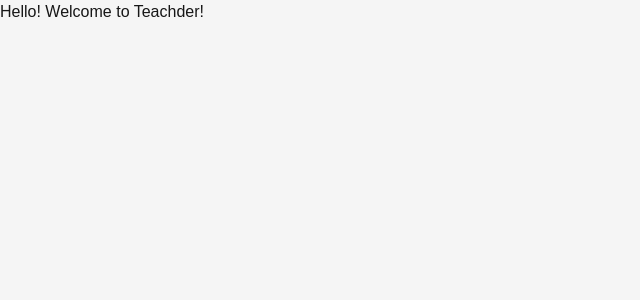
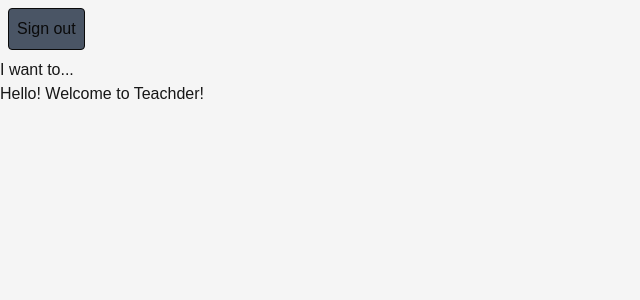
Before and after one commit to oliveira-a/teachder, a Next.js app: page / in a window 1280 px wide. Shown: the top 300 px of the page, without its empty margins (0-640 px from the left). Built offline with nearby package versions, Linux system fonts and the light colour scheme; no server answers; sample sign-in values are in the browser's storage.

Commit message:
add signout

```diff
--- a/src/app/(app)/layout.tsx
+++ b/src/app/(app)/layout.tsx
@@ -3,6 +3,7 @@ import '../globals.css'
 import { getServerSession } from 'next-auth'
 import { authOptions } from '@/lib/auth'
 import { redirect } from 'next/navigation'
+import { SignOut } from '@/components/sign-out-button'
 
 const geistSans = Geist({
   variable: '--font-geist-sans',
@@ -29,6 +30,7 @@ export default async function RootLayout({
       <body
         className={`${geistSans.variable} ${geistMono.variable} antialiased`}
       >
+        <SignOut/>
         {children}
       </body>
     </html>
--- a/src/app/(app)/page.tsx
+++ b/src/app/(app)/page.tsx
@@ -1,6 +1,7 @@
 export default function Page() {
   return (
       <div>
+        I want to...
         <h1>Hello! Welcome to Teachder!</h1>
       </div>
   );
--- a/src/app/(auth)/login/page.tsx
+++ b/src/app/(auth)/login/page.tsx
@@ -1,4 +1,4 @@
-import { Login } from "@/components/login"
+import { Login } from "@/components/login-button"
 
 export default function Page() {
     return (
--- /dev/null
+++ b/src/components/sign-out-button.tsx
@@ -0,0 +1,15 @@
+'use client'
+
+import { signOut } from "next-auth/react";
+import { MouseEventHandler } from "react";
+
+export function SignOut() {
+    return (
+        <button
+            className="text-neutral-950 hover:cursor-pointer p-2 bg-gray-600 rounded border-1 m-2 dark:bg-teal-950 text-neutral-300"
+            onClick={() => signOut()}
+        >
+              Sign out
+          </button>
+    )
+}
```
Also changed, not shown: src/components/login-button.tsx (renamed from src/components/login.tsx), src/lib/actions.ts (added).
